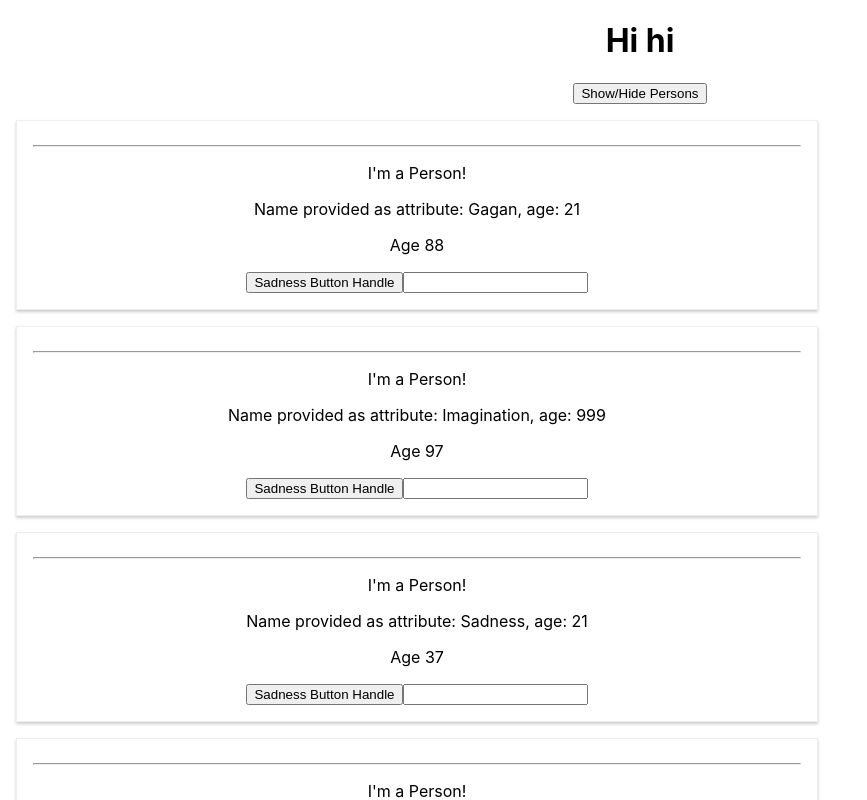
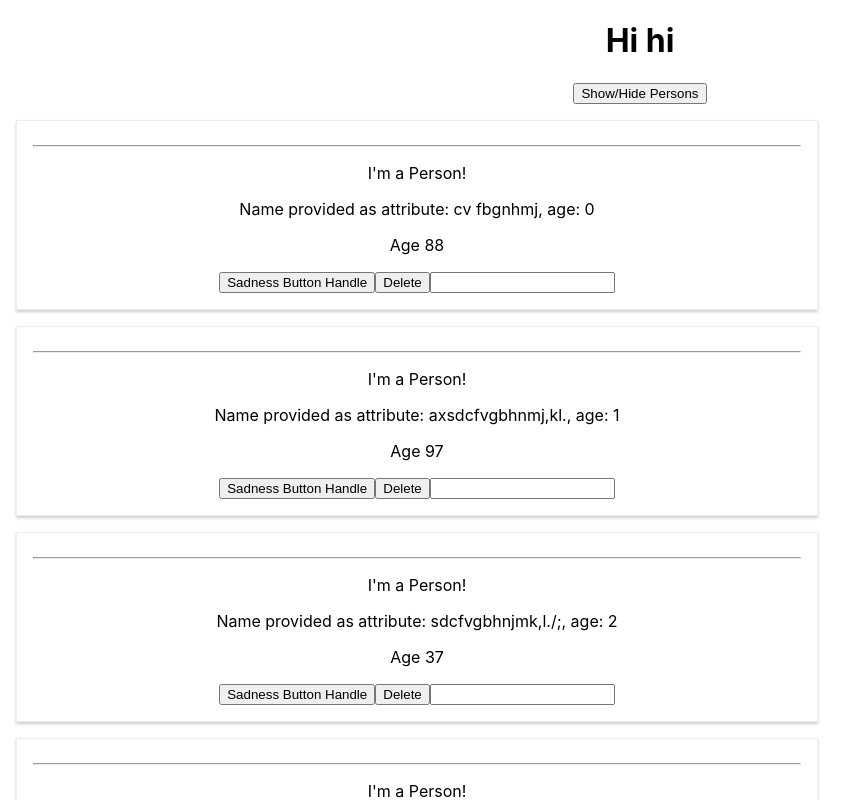
Before and after one commit to Gagandeep39/react-js-basics, a React (Create React App) app: page / in a window 1280 px wide. Both pictures are taken after a click on the button "Show/Hide Persons". Shown: the top 800 px of the page, without its empty margins (0-867 px from the left). Built offline with nearby package versions, Linux system fonts and the light colour scheme.

Commit message:
Created a delete button

```diff
--- a/src/App.js
+++ b/src/App.js
@@ -9,14 +9,16 @@ import UserOutput from './UserOutput/UserOutput';
 //   alert("Lol");
 // }
 
+// Array must be outside the method else after clicking delete, the array will be reeinitialized
+let personArray = [
+  { name: "cv fbgnhmj", age: 0 },
+  { name: "axsdcfvgbhnmj,kl.", age: 1 },
+  { name: "sdcfvgbhnjmk,l./;", age: 2 },
+  { name: "dfgrhyjkilo;p'", age: 3 },
+]
 
 function App() {
-  let personArray = [
-    { name: "cv fbgnhmj", age: 0 },
-    { name: "axsdcfvgbhnmj,kl.", age: 1 },
-    { name: "sdcfvgbhnjmk,l./;", age: 2 },
-    { name: "dfgrhyjkilo;p'", age: 3 },
-  ]
+
 
 
   // Creating a statehook
@@ -80,6 +82,16 @@ function App() {
     })
   }
 
+
+  // Added a sdelete button hadler
+  const deleteButtonHandler = (personIndex) => {
+    console.log(personArray);
+    personArray.splice(personIndex, 1);
+    console.log(personArray);
+    console.log(personArray.length);
+    setPersonState({persons: personArray})
+  }
+
   return (
     // Method 1 - Standard MEthod, It gets compiled to below method before execution
     // Below code contains a jsx structure i.e it can have only 1 root element which is div element
@@ -92,19 +104,19 @@ function App() {
 
       showHideState.buttonState ==true ?
         <div>
-          <Person name="Gagan" age="21" />
-          <Person name="Imagination" age="999" change={nameChangeHandler} />
+          {/* <Person name="Gagan" age="21" />
+          <Person name="Imagination" age="999" change={nameChangeHandler} /> */}
           {/* Here we are passing a handler to testButton so it can be accessed from within the component
             also the click here can be any name
           */}
 
-          <Person name="Sadness" age="21" click={testButton}/>
-          <Person> Test fetching data between element tags </Person>
+          {/* <Person name="Sadness" age="21" click={testButton}/>
+          <Person> Test fetching data between element tags </Person> */}
 
 
           {/* Displaying an array of person */}
-          {personArray.map(person => {
-            return <Person name={person.name} age={person.age}/>
+          {personArray.map((person, index) => {
+            return <Person name={person.name} age={person.age} deleteButton={() => deleteButtonHandler(index)}/>
           })}
         </div>
       : null
--- a/src/Person/Person.js
+++ b/src/Person/Person.js
@@ -12,6 +12,7 @@ const person = (props) => {
             <p>Age { Math.floor(Math.random() * 100) }</p>
             <p> {props.children} </p>
             <button onClick={props.click} >Sadness Button Handle</button>
+            <button onClick={props.deleteButton} >Delete</button>
 
             {/* Will be executed whever someinput is etered in Sadnes textbox */}
             <input type="text" onChange={props.change} value={props.change}></input>
```
